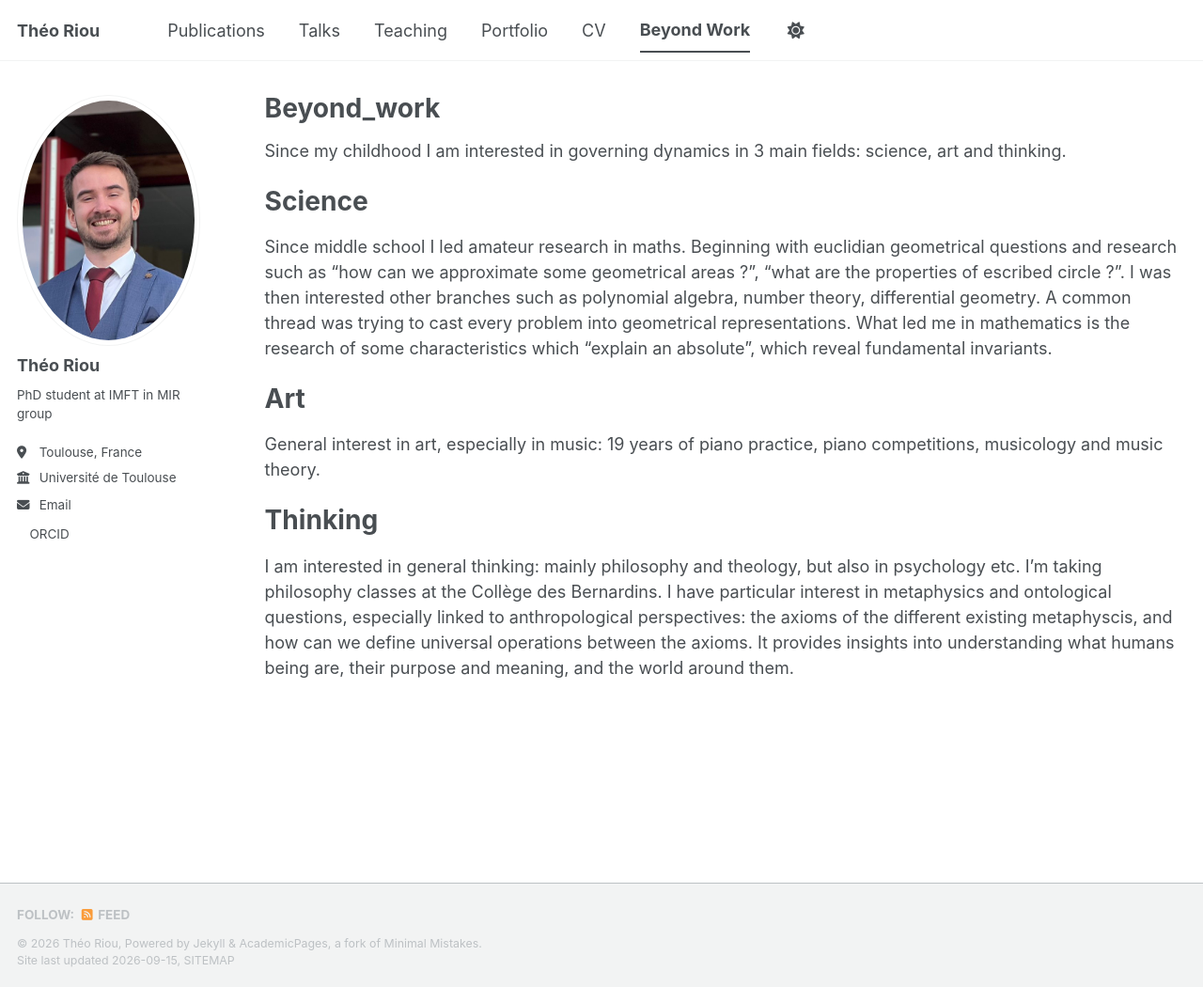
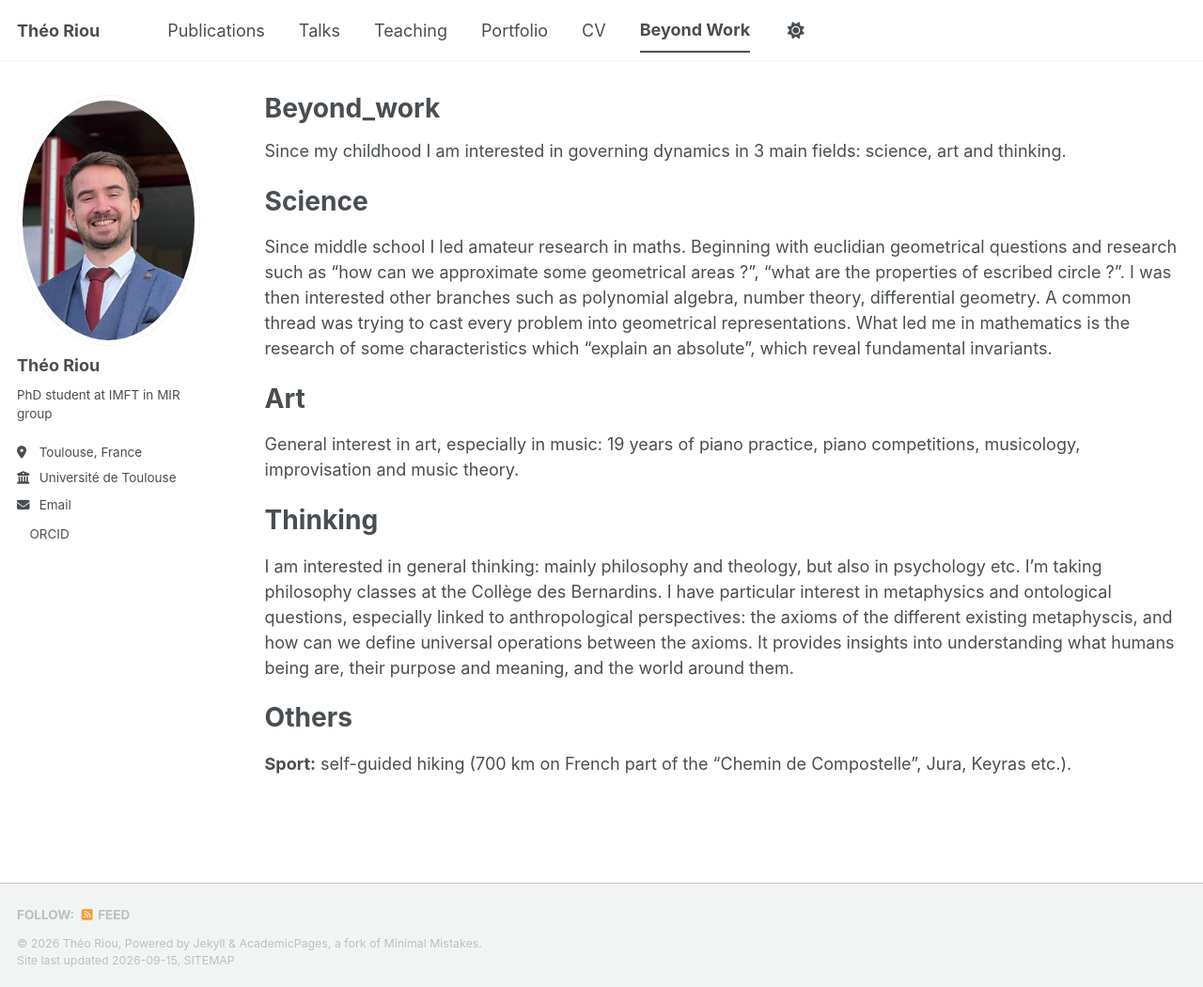
Before and after one commit to thriou/thriou.github.io, a Jekyll site: the page built from _pages/Beyond_work.md, in a window 1280 px wide and 1050 px high. Shown: the whole window at 94% size. Built offline with Jekyll 4.4.1, drawn with Linux system fonts in a browser that asks for light colours; a style sheet for code colours, icons or effects is not loaded.

Commit message:
Expand personal interests in art and add sports section
Added a section on personal interests in sports.

```diff
--- a/_pages/Beyond_work.md
+++ b/_pages/Beyond_work.md
@@ -17,9 +17,13 @@ What led me in mathematics is the research of some characteristics which "explai
 
 Art
 ======
-General interest in art, especially in music: 19 years of piano practice, piano competitions, musicology and music theory.
+General interest in art, especially in music: 19 years of piano practice, piano competitions, musicology, improvisation and music theory.
 
 Thinking
 ======
 I am interested in general thinking: mainly philosophy and theology, but also in psychology etc. I'm taking philosophy classes at the Collège des Bernardins.
 I have particular interest in metaphysics and ontological questions, especially linked to anthropological perspectives: the axioms of the different existing metaphyscis, and how can we define universal operations between the axioms. It provides insights into understanding what humans being are, their purpose and meaning, and the world around them.
+
+Others
+======
+**Sport:** self-guided hiking (700 km on French part of the "Chemin de Compostelle", Jura, Keyras etc.).
```
